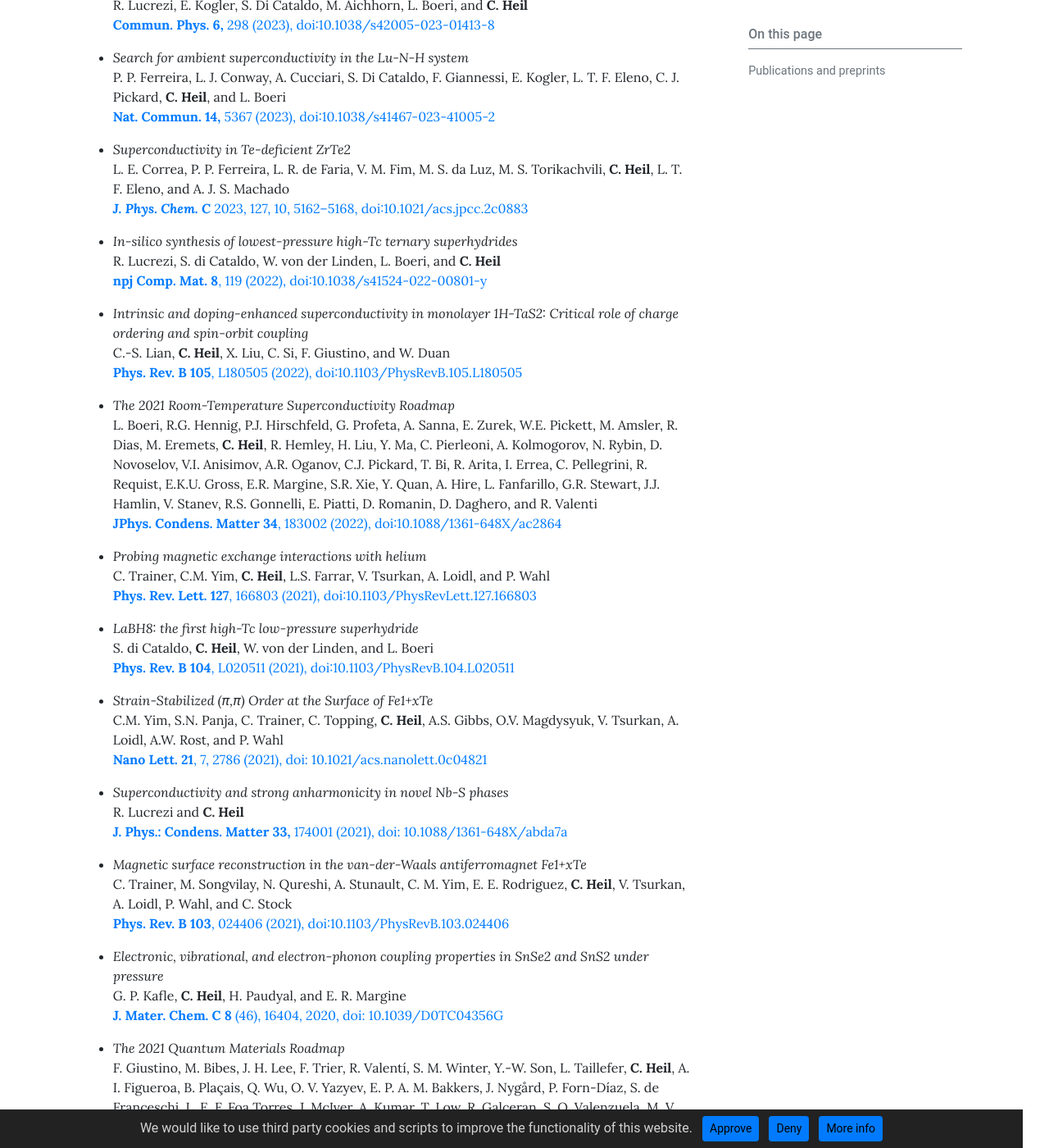
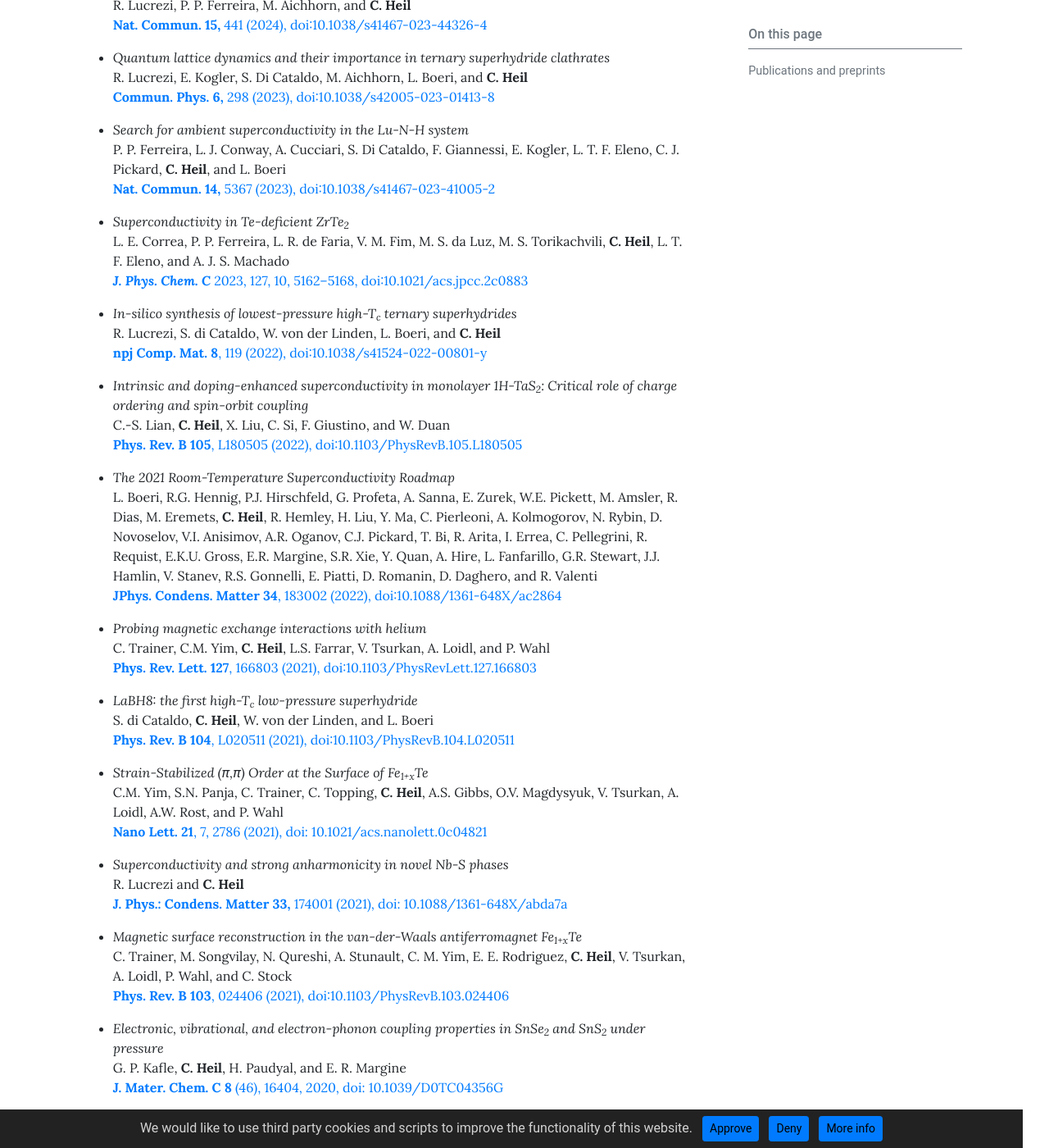
Before and after one commit to cheil/cheil.github.io, a Jekyll site: the page built from pages/research/publications.md, in a window 1280 px wide and 1400 px high, scrolled down 1744 px. Shown: the whole window at 82% size. Built offline with Jekyll 4.4.1, drawn with Linux system fonts in a browser that asks for light colours; some of the changed text lies outside the part shown.

Commit message:
added preprint

```diff
--- a/pages/research/publications.md
+++ b/pages/research/publications.md
@@ -30,7 +34,7 @@
 E. Kogler, D. Spath, R. Lucrezi, H. Mori, Z. Zhu, Z. Li, E. R. Margine, and **C. Heil**\
 [**Comput. Phys. Commun. 315**, 109720 (2025)](https://doi.org/10.1016/j.cpc.2025.109720)
 
-- *Synthesis of Mg2IrH5: A potential pathway to high-Tc hydride superconductivity at ambient pressure*\
+- *Synthesis of Mg2IrH5: A potential pathway to high-T<sub>c</sub> hydride superconductivity at ambient pressure*\
 M. F. Hansen, L. J. Conway, K. Dolui, **C. Heil**, C. J. Pickard, A. Pakhamova, M. Mezouar, M. Kunz, R. P. Prasankumar, and T. A. Strobel\
 [**Phys. Rev. B 110**, 214513 (2024), doi:10.1103/PhysRevB.110.214513](https://journals.aps.org/prb/abstract/10.1103/PhysRevB.110.214513)
 
@@ -70,15 +74,15 @@
 P. P. Ferreira, L. J. Conway, A. Cucciari, S. Di Cataldo, F. Giannessi, E. Kogler, L. T. F. Eleno, C. J. Pickard, **C. Heil**, and L. Boeri\\
 [**Nat. Commun. 14,** 5367 (2023), doi:10.1038/s41467-023-41005-2](https://www.nature.com/articles/s41467-023-41005-2)
 
-- *Superconductivity in Te-deficient ZrTe2*\
+- *Superconductivity in Te-deficient ZrTe<sub>2</sub>*\
 L. E. Correa, P. P. Ferreira, L. R. de Faria, V. M. Fim, M. S. da Luz, M. S. Torikachvili, **C. Heil**, L. T. F. Eleno, and A. J. S. Machado\
 [**_J. Phys. Chem. C_** 2023, 127, 10, 5162–5168, doi:10.1021/acs.jpcc.2c0883](https://doi.org/10.1021/acs.jpcc.2c08836)
 
-- *In-silico synthesis of lowest-pressure high-Tc ternary superhydrides*\
+- *In-silico synthesis of lowest-pressure high-T<sub>c</sub> ternary superhydrides*\
 R. Lucrezi, S. di Cataldo, W. von der Linden, L. Boeri, and **C. Heil**\
 [**npj Comp. Mat. 8**, 119 (2022), doi:10.1038/s41524-022-00801-y](https://www.nature.com/articles/s41524-022-00801-y)
 
-- *Intrinsic and doping-enhanced superconductivity in monolayer 1H-TaS2: Critical role of charge ordering and spin-orbit coupling*\
+- *Intrinsic and doping-enhanced superconductivity in monolayer 1H-TaS<sub>2</sub>: Critical role of charge ordering and spin-orbit coupling*\
 C.-S. Lian, **C. Heil**, X. Liu, C. Si, F. Giustino, and W. Duan\
 [**Phys. Rev. B 105**, L180505 (2022), doi:10.1103/PhysRevB.105.L180505](https://journals.aps.org/prb/abstract/10.1103/PhysRevB.105.L180505)
 
@@ -90,11 +94,11 @@
 C. Trainer, C.M. Yim, **C. Heil**, L.S. Farrar, V. Tsurkan, A. Loidl, and P. Wahl\
 [**Phys. Rev. Lett.** **127**, 166803 (2021), doi:10.1103/PhysRevLett.127.166803](https://journals.aps.org/prl/accepted/5c07cY84Lad1f76d27e830e04d9cee12fabc238fd)
 
-- *LaBH8: the first high-Tc low-pressure superhydride*\
+- *LaBH8: the first high-T<sub>c</sub> low-pressure superhydride*\
 S. di Cataldo, **C. Heil**, W. von der Linden, and L. Boeri\
 [**Phys. Rev. B 104**, L020511 (2021), doi:10.1103/PhysRevB.104.L020511](https://journals.aps.org/prb/abstract/10.1103/PhysRevB.104.L020511)
 
-- *Strain-Stabilized (π,π) Order at the Surface of Fe1+xTe*\
+- *Strain-Stabilized (π,π) Order at the Surface of Fe<sub>1+x</sub>Te*\
 C.M. Yim, S.N. Panja, C. Trainer, C. Topping, **C. Heil**, A.S. Gibbs, O.V. Magdysyuk, V. Tsurkan, A. Loidl, A.W. Rost, and P. Wahl\
 [**Nano Lett. 21**, 7, 2786 (2021), doi: 10.1021/acs.nanolett.0c04821](https://pubs.acs.org/doi/full/10.1021/acs.nanolett.0c04821)
 
@@ -102,11 +106,11 @@
 R. Lucrezi and **C. Heil**\
 [**J. Phys.: Condens. Matter 33,** 174001 (2021), doi: 10.1088/1361-648X/abda7a](https://iopscience.iop.org/article/10.1088/1361-648X/abda7a)
 
-- *Magnetic surface reconstruction in the van-der-Waals antiferromagnet Fe1+xTe*\
+- *Magnetic surface reconstruction in the van-der-Waals antiferromagnet Fe<sub>1+x</sub>Te*\
 C. Trainer, M. Songvilay, N. Qureshi, A. Stunault, C. M. Yim, E. E. Rodriguez, **C. Heil**, V. Tsurkan, A. Loidl, P. Wahl, and C. Stock\
 [**Phys. Rev. B 103**, 024406 (2021), doi:10.1103/PhysRevB.103.024406](https://journals.aps.org/prb/abstract/10.1103/PhysRevB.103.024406)
 
-- *Electronic, vibrational, and electron-phonon coupling properties in SnSe2 and SnS2 under pressure*\
+- *Electronic, vibrational, and electron-phonon coupling properties in SnSe<sub>2</sub> and SnS<sub>2</sub> under pressure*\
 G. P. Kafle, **C. Heil**, H. Paudyal, and E. R. Margine\
 [**J. Mater. Chem. C 8** (46), 16404, 2020, doi: 10.1039/D0TC04356G](https://pubs.rsc.org/en/content/articlelanding/2020/TC/D0TC04356G#!divAbstract)
 
@@ -114,11 +118,11 @@
 F. Giustino, M. Bibes, J. H. Lee, F. Trier, R. Valentí, S. M. Winter, Y.-W. Son, L. Taillefer, **C. Heil**, A. I. Figueroa, B. Plaçais, Q. Wu, O. V. Yazyev, E. P. A. M. Bakkers, J. Nygård, P. Forn-Díaz, S. de Franceschi, L. E. F. Foa Torres, J. McIver, A. Kumar, T. Low, R. Galceran, S. O. Valenzuela, M. V. Costache, A. Manchon., E.-A. Kim, G. R. Schleder, A. Fazzio, and S. Roche\
 [**JPhys. Materials 3,** 042006, doi: 10.1088/2515-7639/abb74e](https://iopscience.iop.org/article/10.1088/2515-7639/abb74e)
 
-- *Electronic structure and superconductivity of the non-centrosymmetric Sn4As3*\
+- *Electronic structure and superconductivity of the non-centrosymmetric Sn<sub>4</sub>As<sub>3</sub>*\
 C. A. Marques, M. J. Neat, C. M. Yim, M. D. Watson, **C. Heil**, K. S. Pervakov, V. A. Vlasenko, V. M. Pudalov, A.V. Muratov, T. K. Kim, and P. Wahl\
 [**New J. Phys. 22**, 063049 (2020)](https://iopscience.iop.org/article/10.1088/1367-2630/ab890a#artAbst)
 
-- *Coexistence of Superconductivity with Enhanced Charge Density Wave Order in the Two-Dimensional Limit of TaSe2*\
+- *Coexistence of Superconductivity with Enhanced Charge Density Wave Order in the Two-Dimensional Limit of TaSe<sub>2</sub>*\
 C.-S. Lian, **C. Heil**, X. Liu, C. Si, F. Giustino, and W. Duan\
 [**J. Phys. Chem. Lett. 2019**, 10, 14, 4076-4081](https://pubs.acs.org/doi/10.1021/acs.jpclett.9b01480)
 
@@ -130,11 +134,11 @@
 C. Trainer, C. M. Yim, **C. Heil**, F. Giustino, C. Croitori, V. Tsurkan, A. Loidl, E. E. Rodriguez, C. Stock, and P. Wahl\
 [**Sci. Adv. 5**, 3 (2019) eaav3478](http://advances.sciencemag.org/content/5/3/eaav3478)
 
-- *Quasiparticle GW band structures and Fermi surfaces of bulk and monolayer NbS2*\
+- *Quasiparticle GW band structures and Fermi surfaces of bulk and monolayer NbS<sub>2</sub>*\
 **C. Heil**, M. Schlipf, and F. Giustino\
 [**Phys. Rev. B 98**, 075120 (2018)](https://journals.aps.org/prb/abstract/10.1103/PhysRevB.98.075120)
 
-- *Unusual Pressure-Induced Periodic Lattice Distortion in SnSe2*\
+- *Unusual Pressure-Induced Periodic Lattice Distortion in SnSe<sub>2</sub>*\
 J. Ying, H. Paudyal, **C. Heil**, X.-J. Chen, V. V. Struzhkin, and E. R. Margine\
 [**Phys. Rev. Lett. 121**, 027003 (2018)](https://journals.aps.org/prl/abstract/10.1103/PhysRevLett.121.027003)
 
@@ -142,11 +146,11 @@
 **C. Heil**, G. B. Bachelet, and L. Boeri\
 [**Phys. Rev. B 97**, 214510 (2018)](https://journals.aps.org/prb/abstract/10.1103/PhysRevB.97.214510)
 
-- *Origin of Superconductivity and Latent Charge Density Wave in NbS2*\
+- *Origin of Superconductivity and Latent Charge Density Wave in NbS<sub>2</sub>*\
 **C. Heil**, S. Poncé, H. Lambert, M. Schlipf, E. R. Margine, and F. Giustino\
 [**Phys. Rev. Lett. 119**, 087003 (2017)](https://journals.aps.org/prl/abstract/10.1103/PhysRevLett.119.087003)
 
-- *Search for high-Tc conventional superconductivity at megabar pressures in the lithium-sulfur system*\
+- *Search for high-T<sub>c</sub> conventional superconductivity at megabar pressures in the lithium-sulfur system*\
 C. Kokail, **C. Heil**, and L. Boeri\
 [**Phys. Rev. B 94**, 060502(R) (2016)](http://journals.aps.org/prb/abstract/10.1103/PhysRevB.94.060502)
 
@@ -158,7 +162,7 @@
 **C. Heil** and L. Boeri\
 [**Phys. Rev. B 92**, 060508(R) (2015)](http://journals.aps.org/prb/abstract/10.1103/PhysRevB.92.060508)
 
-- *Effect of the iron valence in the two types of layers in LiFeO2Fe2Se2*\
+- *Effect of the iron valence in the two types of layers in LiFeO<sub>2</sub>Fe<sub>2</sub>Se<sub>2</sub>*\
 **C. Heil**, L. Boeri, H. Sormann, W. von der Linden, and M. Aichhorn\
 [**Phys. Rev. B 90**, 165122 (2014)](http://journals.aps.org/prb/abstract/10.1103/PhysRevB.90.165122)
 
```
Also changed, not shown: other parts of pages/research/publications.md (+5 -1 lines).
